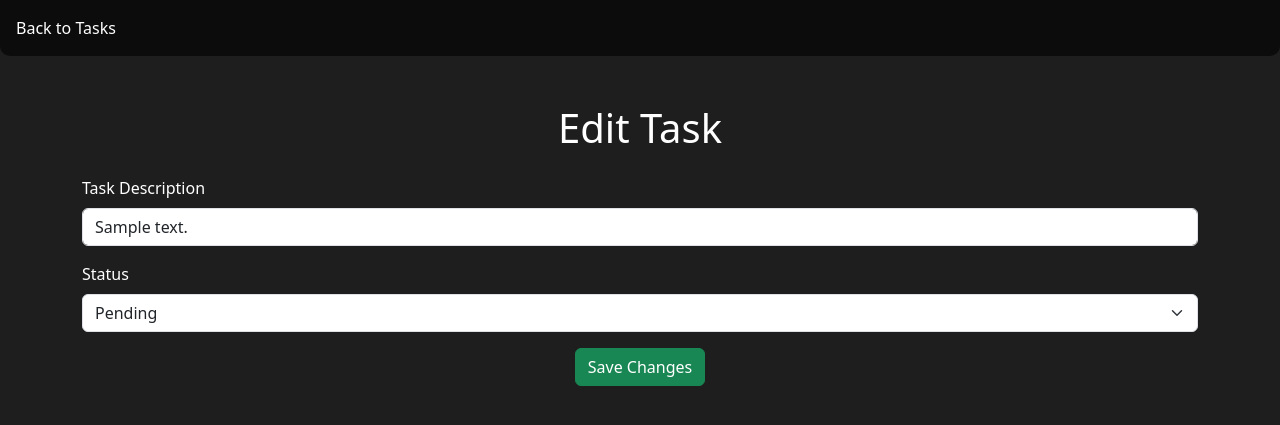
After one commit to Joaohsd/study-plan-manager, a Flask app: template frontend/templates/update-task.html in a window 1280 px wide. The commit adds this page. Shown: the top 425 px of the page. Run offline with Flask 3, Linux system fonts and the light colour scheme; the template is opened without the code that fills it: most values are stand-ins (such as "Sample title", 1, 10 or a date in 2020).

Commit message:
Add route for update-task page

```diff
--- a/frontend/main.py
+++ b/frontend/main.py
@@ -8,7 +8,7 @@ app = Flask(__name__)
 
 @app.route('/')
 def home():
-    return render_template('index.html')
+    return render_template('index.html', error_message='')
 
 # Route to send the new plan to the API
 @app.route('/add-plan', methods=['POST'])
@@ -17,6 +17,12 @@ def add_plan():
     goal = request.form['goal']
     deadline = request.form['deadline']
     daily_hours = request.form['daily_hours']
+
+    if datetime.datetime.now().date() > datetime.datetime.strptime(deadline, '%Y-%m-%d').date():
+        return render_template('index.html', error_message="Invalid deadline")
+
+    if float(daily_hours) <= 0:
+        return render_template('index.html', error_message="Invalid study time")
 
     # Create payload for the API request
     payload = {
@@ -72,7 +78,7 @@ def get_tasks(id):
         return "Error getting tasks", 500
 
 @app.route('/toggle-task/<int:plan_id>/<int:task_id>', methods=['POST'])
-def update_task(plan_id, task_id):
+def toggle_task(plan_id, task_id):
     data = request.get_json()
     completed = data.get('completed')
     payload = {
@@ -82,10 +88,61 @@ def update_task(plan_id, task_id):
     if update_task.status_code != 200:
         return 'Error', 500
     response_task = requests.get(f'{API_BASE_URL}/api/v1/plans/{plan_id}/tasks')
+    if response_task.status_code != 200:
+        return 'Error', 500
+
+    num_completed_tasks = 0
+    for task in response_task.json():
+        if task['completed'] == True:
+            num_completed_tasks = num_completed_tasks + 1
+
+    progress = num_completed_tasks / len(response_task.json())
+    payload = {
+        'progress': progress
+    }
+
+    response_plan = requests.patch(f'{API_BASE_URL}/api/v1/plans/{plan_id}', json=payload)
+    if response_task.status_code != 200:
+        return 'Error', 500
+
     response_plan = requests.get(f'{API_BASE_URL}/api/v1/plans/{plan_id}')
     if response_plan.status_code != 200 and response_task != 200:
         return 'Error', 500
     return render_template('tasks.html', tasks=response_task.json(), plan=response_plan.json())
+
+@app.route('/form-task/<int:plan_id>/<int:task_id>', methods=['POST'])
+def update_task_form(plan_id, task_id):
+    response_tasks = requests.get(f'{API_BASE_URL}/api/v1/plans/{plan_id}/tasks')
+    if response_tasks.status_code != 200:
+        return 'Error', 500
+
+    task = [task for task in response_tasks.json() if task['id'] == task_id]
+
+    if len(task) == 0:
+        return "Task not found", 404
+
+    task = task[0]
+
+    return render_template('update-task.html', task=task)
+
+@app.route('/update-task/<int:plan_id>/<int:task_id>', methods=['POST'])
+def update_task(plan_id, task_id):
+    data = request.get_json()
+
+    description = data.get('description')
+    completed = data.get('completed')
+    payload = {
+        'description': description,
+        'completed': completed
+    }
+
+    response_task = requests.patch(f'{API_BASE_URL}/api/v1/plans/{plan_id}/tasks/{task_id}', json=payload)
+    if response_task.status_code != 200:
+        return 'Error', 500
+
+    app.logger.debug("OLAAAAAA")
+
+    return redirect(url_for('get_tasks', id=plan_id))
 
 @app.route('/delete-task/<int:plan_id>/<int:task_id>', methods=['POST'])
 def delete_task(plan_id, task_id):
--- a/frontend/templates/index.html
+++ b/frontend/templates/index.html
@@ -40,6 +40,11 @@
                             <button class="btn" style="background-color: #0c0c0c; color: #00d5b0;" type="submit">Submit</button>
                         </div>
                     </form>
+                    {% if error_message %}
+                    <div class="alert alert-danger mt-3" role="alert">
+                        {{ error_message }}
+                    </div>
+                    {% endif %}
                 </div>
             </div>
         </div>
--- a/frontend/templates/tasks.html
+++ b/frontend/templates/tasks.html
@@ -45,7 +45,10 @@
                                 onchange="toggleTask('{{ plan.id }}', '{{ task.id }}', this.checked)"
                             />
                             </td>
-                            <td>
+                            <td style="display: flex; justify-content: center; gap: 30px;">
+                                <form action="/form-task/{{ plan.id }}/{{ task.id }}" method="POST" style="display:inline;">
+                                    <button type="submit" class="btn btn-sm btn-primary">Edit</button>
+                                </form>
                                 <form action="/delete-task/{{ plan.id }}/{{ task.id }}" method="POST" style="display:inline;">
                                     <button type="submit" class="btn btn-sm btn-danger">Remove</button>
                                 </form>
--- /dev/null
+++ b/frontend/templates/update-task.html
@@ -0,0 +1,82 @@
+<!DOCTYPE html>
+<html lang="pt-BR">
+<head>
+    <meta charset="UTF-8">
+    <meta name="viewport" content="width=device-width, initial-scale=1.0">
+    <title>Edit Task</title>
+    <link href="https://cdn.jsdelivr.net/npm/bootstrap@5.3.3/dist/css/bootstrap.min.css" rel="stylesheet" integrity="sha384-QWTKZyjpPEjISv5WaRU9OFeRpok6YctnYmDr5pNlyT2bRjXh0JMhjY6hW+ALEwIH" crossorigin="anonymous">
+</head>
+<body style="background-color: #1e1e1e">
+    <header class="py-3 px-3" style="background-color: #0c0c0c; font-size: 1rem; border-radius: 0px 0px 10px 10px;">
+        <a class="text-white text-decoration-none" href="/get-tasks/{{task.plan_id}}">Back to Tasks</a>
+    </header>
+    <main>
+        <div class="container mt-5 text-white">
+            <h1 class="text-center">Edit Task</h1>
+            <div class="mt-4">
+                <form id="edit-task-form" action="/update-task/{{ task.plan_id }}/{{ task.id }}" method="POST">
+                    <div class="mb-3">
+                        <label for="description" class="form-label">Task Description</label>
+                        <input
+                            type="text"
+                            class="form-control"
+                            id="description"
+                            name="description"
+                            value="{{ task.description }}"
+                            placeholder="Enter task description"
+                            required
+                        >
+                    </div>
+
+                    <div class="mb-3">
+                        <label for="completed" class="form-label">Status</label>
+                        <select id="completed" name="completed" class="form-select">
+                            <option value="false" {% if not task.completed %}selected{% endif %}>Pending</option>
+                            <option value="true" {% if task.completed %}selected{% endif %}>Completed</option>
+                        </select>
+                    </div>
+
+                    <div class="d-flex justify-content-center">
+                        <button type="submit" class="btn btn-success">Save Changes</button>
+                    </div>
+                </form>
+            </div>
+        </div>
+    </main>
+
+    <script src="https://cdn.jsdelivr.net/npm/bootstrap@5.3.3/dist/js/bootstrap.bundle.min.js" integrity="sha384-YvpcrYf0tY3lHB60NNkmXc5s9fDVZLESaAA55NDzOxhy9GkcIdslK1eN7N6jIeHz" crossorigin="anonymous"></script>
+
+    <script>
+        document.getElementById("edit-task-form").addEventListener("submit", async function(event) {
+            event.preventDefault();
+
+            const description = document.getElementById("description").value;
+            const completed = document.getElementById("completed").value === "true";
+
+            const payload = {
+                description: description,
+                completed: completed
+            };
+
+            try {
+                const response = await fetch(this.action, {
+                    method: 'POST',
+                    headers: {
+                        'Content-Type': 'application/json',
+                    },
+                    body: JSON.stringify(payload)
+                });
+
+                if (response.ok) {
+                    window.location.href = `/get-tasks/{{ task.plan_id }}`;
+                } else {
+                    alert('Error updating the task.');
+                }
+            } catch (error) {
+                console.error('Error:', error);
+                alert('Error sending the request.');
+            }
+        });
+    </script>
+</body>
+</html>
```
Also changed, not shown: backend/app/main.py (+36 -2 lines), frontend/templates/plans.html (+13 -1 lines).
